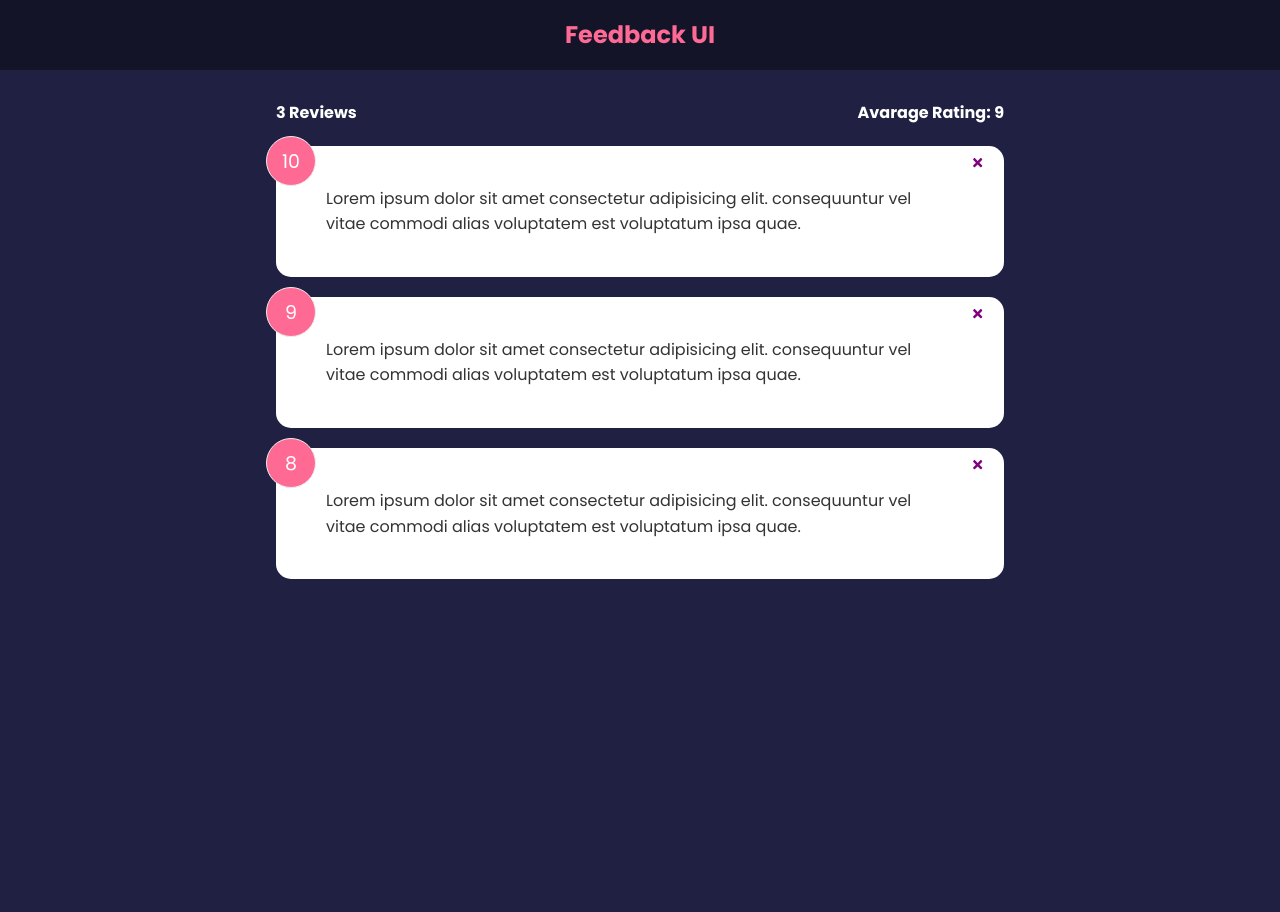
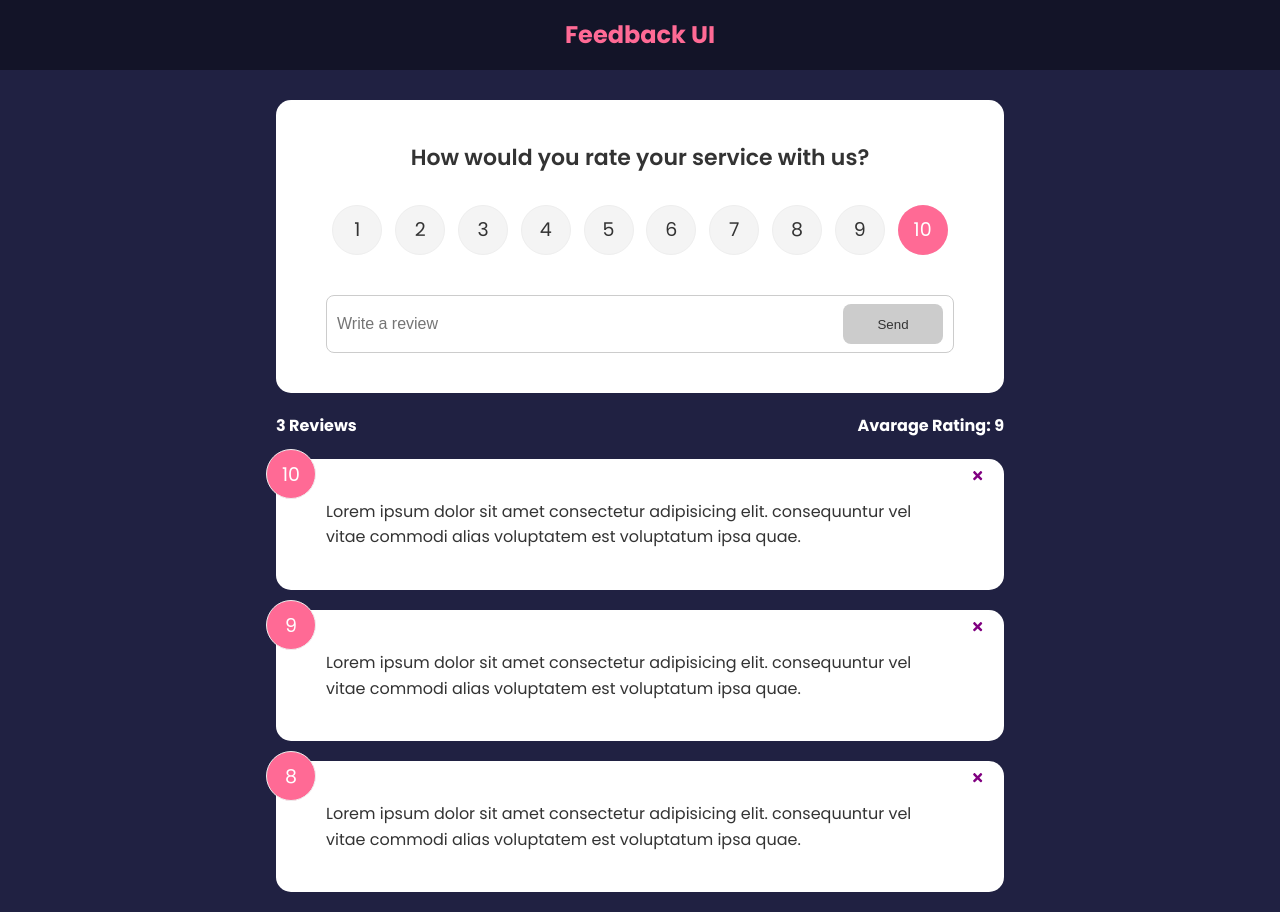
Before and after one commit to eliasroodrigues/feedback-app, a React (Create React App) app: page / in a window 1280 px wide. Before the commit the page ends 800 px from the top, so only its background shows below. Built offline with nearby package versions, Linux system fonts and the light colour scheme.

Commit message:
form and rating

```diff
--- a/src/App.js
+++ b/src/App.js
@@ -4,9 +4,12 @@
 import FeedbackList from './components/FeedbackList'
 import FeedbackData from './data/FeedbackData'
 import FeedbackStats from './components/FeedbackStats'
+import FeedbackForm from './components/FeedbackForm'
 
 /*
  * App component
+ *
+ * @return App
  */
 
 function App() {
@@ -22,6 +25,7 @@
     <>
     <Header />
     <div className='container'>
+      <FeedbackForm />
       <FeedbackStats feedback={ feedback } />
       <FeedbackList
         feedback={ feedback }
--- /dev/null
+++ b/src/components/FeedbackForm.jsx
@@ -0,0 +1,55 @@
+import { useState } from 'react'
+
+import Card from './shared/Card'
+import Button from './shared/Button'
+import RatingSelect from './RatingSelect'
+
+/*
+ * Feedback Form component
+ *
+ * @return <form>
+ */
+
+function FeedbackForm() {
+  const [text, setText] = useState('')
+  const [rating, setRating] = useState(10)
+  const [btnDisabled, setBtnDisabled] = useState(true)
+  const [message, setMessage] = useState('')
+
+  const handleTextChange = (event) => {
+    if (text === '') {
+      setBtnDisabled(true)
+      setMessage(null)
+    } else if (text !== '' && text.trim().length <= 10) {
+      setMessage('Text must be at least 10 characters')
+      setBtnDisabled(true)
+    } else {
+      setMessage(null)
+      setBtnDisabled(false)
+    }
+
+    setText(event.target.value)
+  }
+
+  return (
+    <Card>
+      <form>
+        <h2>How would you rate your service with us?</h2>
+        <RatingSelect select={(rating) => setRating(rating)} />
+        <div className='input-group'>
+          <input
+            onChange={ handleTextChange }
+            type='text'
+            placeholder='Write a review'
+            value={ text }
+          />
+          <Button type='submit' isDisabled={ btnDisabled }>Send</Button>
+        </div>
+
+        { message && <div className='message'>{ message }</div> }
+      </form>
+    </Card>
+  )
+}
+
+export default FeedbackForm
--- /dev/null
+++ b/src/components/RatingSelect.jsx
@@ -0,0 +1,36 @@
+import { useState } from 'react'
+
+/*
+ * Rating Select component
+ *
+ * @return <ul> rating select
+ */
+
+function RatingSelect({ select }) {
+  const [selected, setSelected] = useState(10)
+
+  const handleChange = (event) => {
+    setSelected(+event.currentTarget.value)
+    select(+event.currentTarget.value)
+  }
+
+  return (
+    <ul className='rating'>
+      {Array.from({ length: 10 }, (_, i) => (
+        <li key={`rating-${i + 1}`}>
+          <input
+            type='radio'
+            id={`num${i + 1}`}
+            name='rating'
+            value={i + 1}
+            onChange={ handleChange }
+            checked={ selected === i + 1 }
+          />
+          <label htmlFor={`num${i + 1}`}>{i + 1}</label>
+        </li>
+      ))}
+    </ul>
+  )
+}
+
+export default RatingSelect
--- /dev/null
+++ b/src/components/shared/Button.jsx
@@ -0,0 +1,35 @@
+import PropTypes from 'prop-types'
+
+/*
+ * Button component
+ *
+ * @param {children} wherever the buttons is wrapped
+ * @param {version} button style(primary, secondary, etc)
+ * @param {type} button type(submit)
+ * @param {isDisabled} bool
+ *
+ * @return App
+ */
+
+function Button({ children, version, type, isDisabled }) {
+  return (
+    <button type={ type } disabled={ isDisabled } className={`btn btn-${ version }`}>
+      { children }
+    </button>
+  )
+}
+
+Button.defaultProps = {
+  version: 'primary',
+  type: 'button',
+  isDisabled: false,
+}
+
+Button.propTypes = {
+  children: PropTypes.node.isRequired,
+  version: PropTypes.string,
+  type: PropTypes.string,
+  isDisabled: PropTypes.bool,
+}
+
+export default Button
```
